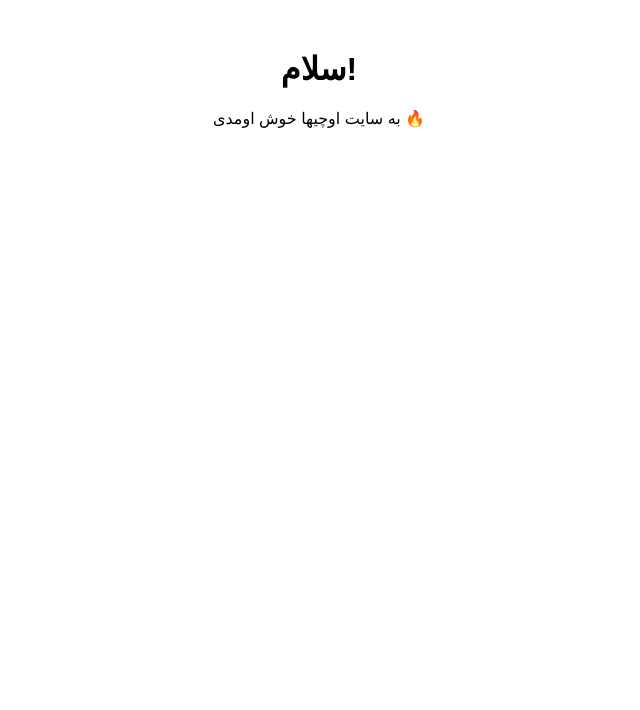
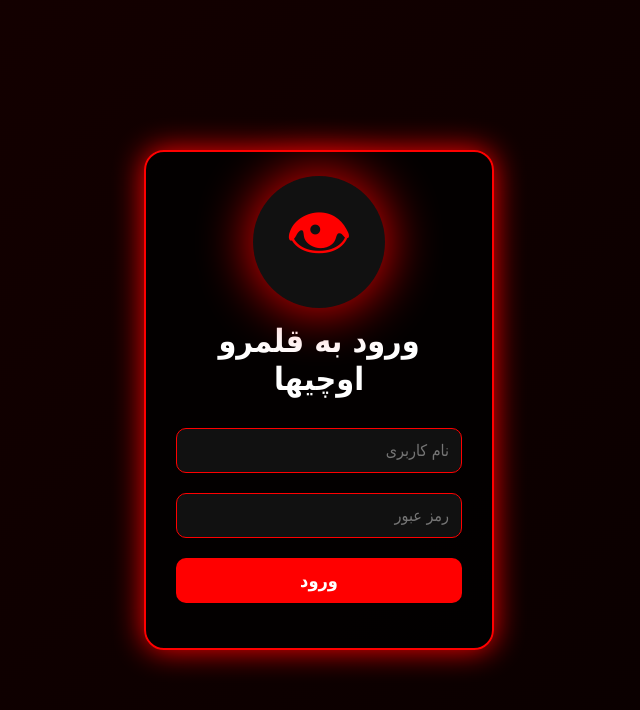
Before and after one commit to Matin950/Uchiha-site, a plain HTML site: page index.html in a window 1280 px wide. Shown: the whole page, without its empty margins (321-961 px from the left). Drawn offline with Linux system fonts and the light colour scheme.

Commit message:
Update index.html

```diff
--- a/index.html
+++ b/index.html
@@ -1,11 +1,191 @@
 <!DOCTYPE html>
-<html lang="fa">
+<html lang="fa" dir="rtl">
 <head>
 <meta charset="UTF-8">
+<meta name="viewport" content="width=device-width, initial-scale=1.0">
 <title>Uchiha Site</title>
+
+<style>
+*{
+margin:0;
+padding:0;
+box-sizing:border-box;
+font-family:tahoma,sans-serif;
+}
+
+body{
+height:100vh;
+display:flex;
+justify-content:center;
+align-items:center;
+background:linear-gradient(-45deg,#000,#120000,#240000,#000);
+background-size:400% 400%;
+animation:bgMove 10s ease infinite;
+overflow:hidden;
+}
+
+@keyframes bgMove{
+0%{background-position:0% 50%;}
+50%{background-position:100% 50%;}
+100%{background-position:0% 50%;}
+}
+
+.container{
+width:350px;
+padding:30px;
+background:rgba(0,0,0,.8);
+border:2px solid #ff0000;
+border-radius:20px;
+box-shadow:0 0 30px red;
+text-align:center;
+animation:showBox 1.2s ease;
+}
+
+@keyframes showBox{
+from{
+opacity:0;
+transform:translateY(-50px);
+}
+to{
+opacity:1;
+transform:translateY(0);
+}
+}
+
+.logo{
+width:120px;
+height:120px;
+margin:auto;
+border-radius:50%;
+background:#111;
+display:flex;
+align-items:center;
+justify-content:center;
+font-size:60px;
+color:red;
+box-shadow:0 0 25px red;
+animation:pulse 2s infinite;
+}
+
+@keyframes pulse{
+50%{
+transform:scale(1.1);
+box-shadow:0 0 50px red;
+}
+}
+
+h1{
+color:white;
+margin:20px 0;
+}
+
+input{
+width:100%;
+padding:12px;
+margin:10px 0;
+background:#111;
+border:1px solid red;
+border-radius:10px;
+color:white;
+font-size:16px;
+}
+
+button{
+width:100%;
+padding:12px;
+margin-top:10px;
+background:red;
+border:none;
+border-radius:10px;
+font-size:18px;
+font-weight:bold;
+color:white;
+cursor:pointer;
+transition:.3s;
+}
+
+button:hover{
+transform:scale(1.05);
+box-shadow:0 0 20px red;
+}
+
+#msg{
+margin-top:15px;
+color:#ff5555;
+font-weight:bold;
+}
+
+.ripple{
+position:absolute;
+border-radius:50%;
+background:rgba(255,0,0,.5);
+transform:scale(0);
+animation:ripple .6s linear;
+pointer-events:none;
+}
+
+@keyframes ripple{
+to{
+transform:scale(10);
+opacity:0;
+}
+}
+</style>
 </head>
-<body style="text-align:center;font-family:sans-serif;margin-top:50px;">
-<h1>سلام!</h1>
-<p>به سایت اوچیها خوش اومدی 🔥</p>
+
+<body>
+
+<div class="container">
+
+<div class="logo">👁</div>
+
+<h1>ورود به قلمرو اوچیها</h1>
+
+<input type="text" id="user" placeholder="نام کاربری">
+
+<input type="password" id="pass" placeholder="رمز عبور">
+
+<button onclick="login()">ورود</button>
+
+<div id="msg"></div>
+
+</div>
+
+<script>
+
+function login(){
+
+let user=document.getElementById("user").value;
+let pass=document.getElementById("pass").value;
+
+if(user==="uchiha" && pass==="1234"){
+document.getElementById("msg").innerHTML=
+"🔥 خوش آمدی عضو خاندان اوچیها 🔥";
+document.getElementById("msg").style.color="lime";
+}else{
+document.getElementById("msg").innerHTML=
+"❌ نام کاربری یا رمز اشتباه است";
+}
+}
+
+document.addEventListener("click",function(e){
+
+const ripple=document.createElement("span");
+
+ripple.classList.add("ripple");
+
+ripple.style.left=e.pageX+"px";
+ripple.style.top=e.pageY+"px";
+
+document.body.appendChild(ripple);
+
+setTimeout(()=>{
+ripple.remove();
+},600);
+
+});
+
+</script>
+
 </body>
 </html>
```
